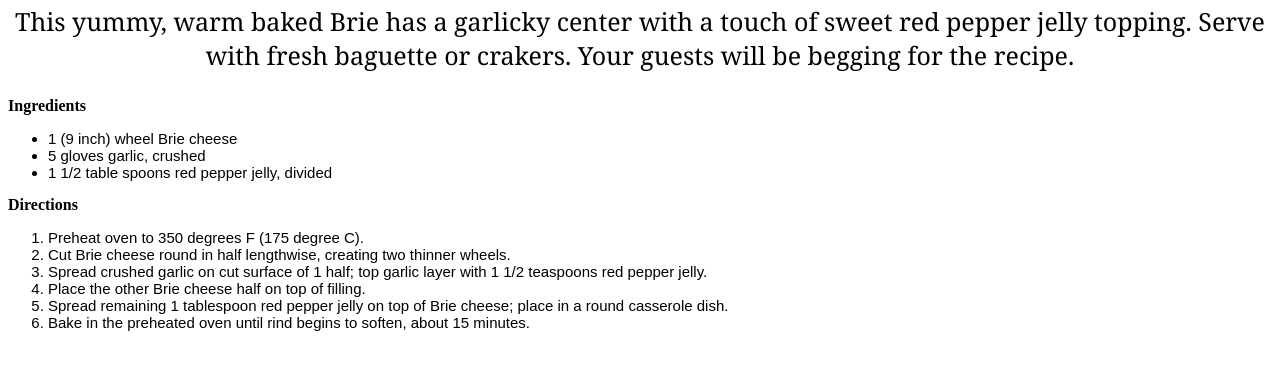
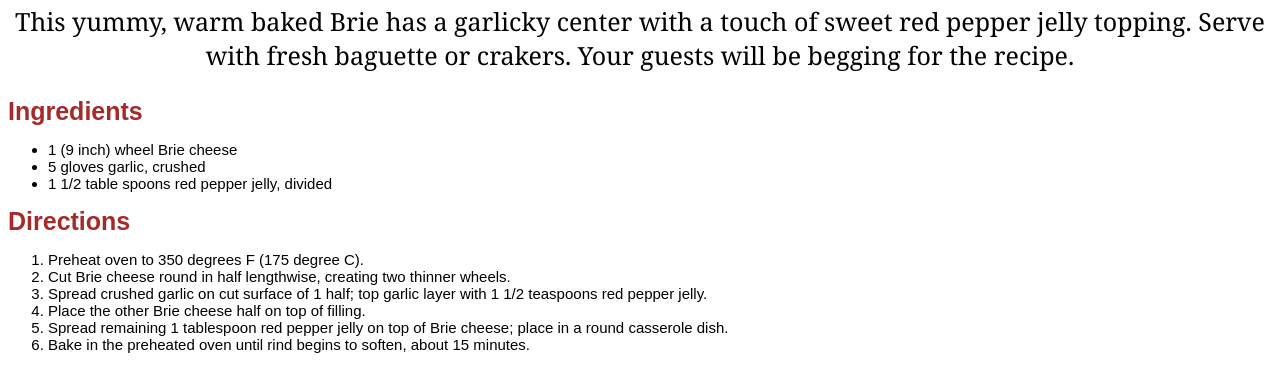
Before and after one commit to DezzaAnnePeregrina/OdinRecipes, a plain HTML site: page recipes/garlickybakedbrie.html in a window 1280 px wide. Shown: the part 366-758 px from the top of the page. Drawn offline with Linux system fonts and the light colour scheme.

Commit message:
edited garlicky

```diff
--- a/recipes/garlickybakedbrie.html
+++ b/recipes/garlickybakedbrie.html
@@ -22,7 +22,7 @@
 
     <p>This yummy, warm baked Brie has a garlicky center with a touch of sweet red pepper jelly topping. Serve with fresh baguette or crakers. Your guests will be begging for the recipe.</p>
 
-<div class="ingredients direction">
+<div class="ingredients-direction">
     <strong>Ingredients</strong>
     <ul>
         <li>1 (9 inch) wheel Brie cheese</li>
```
